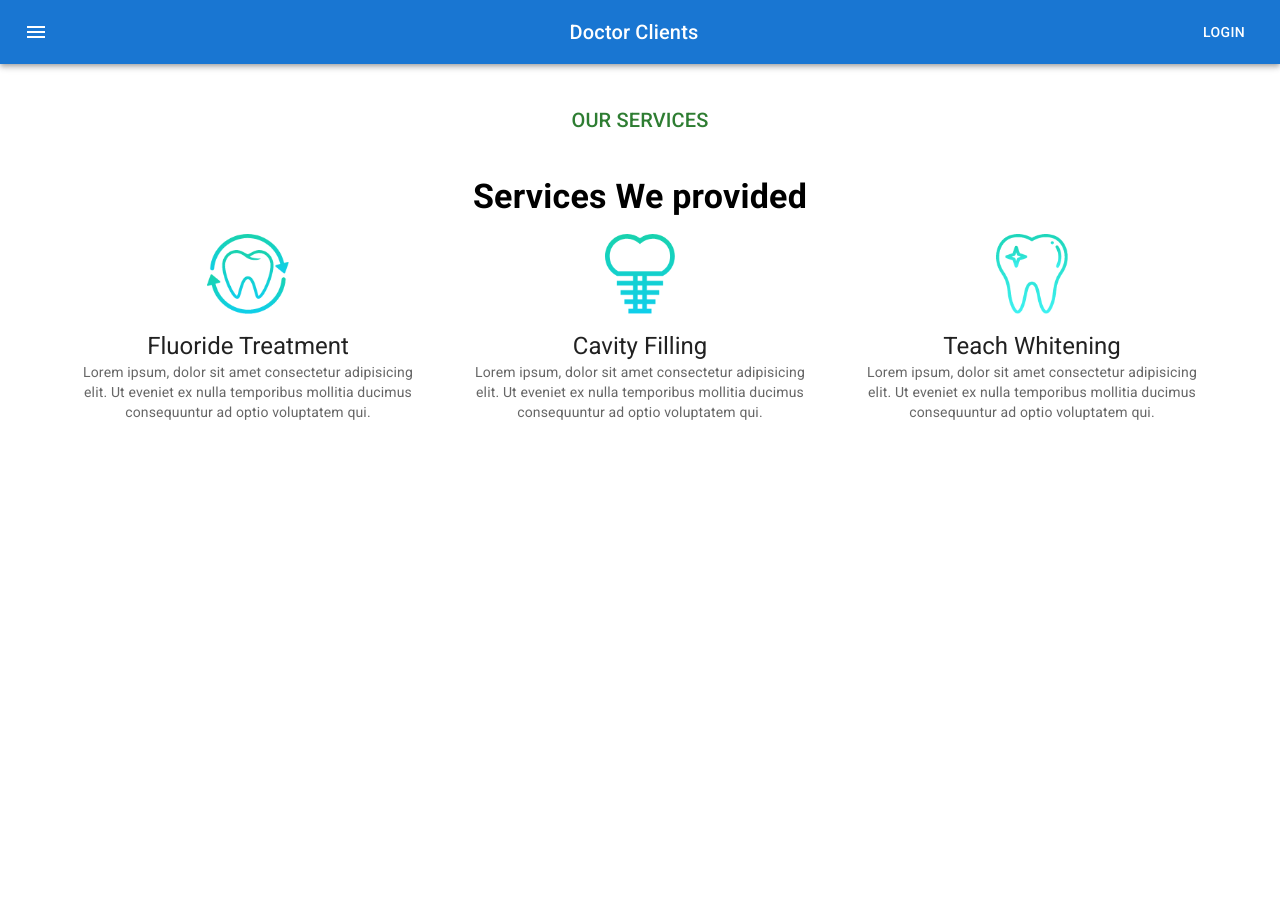
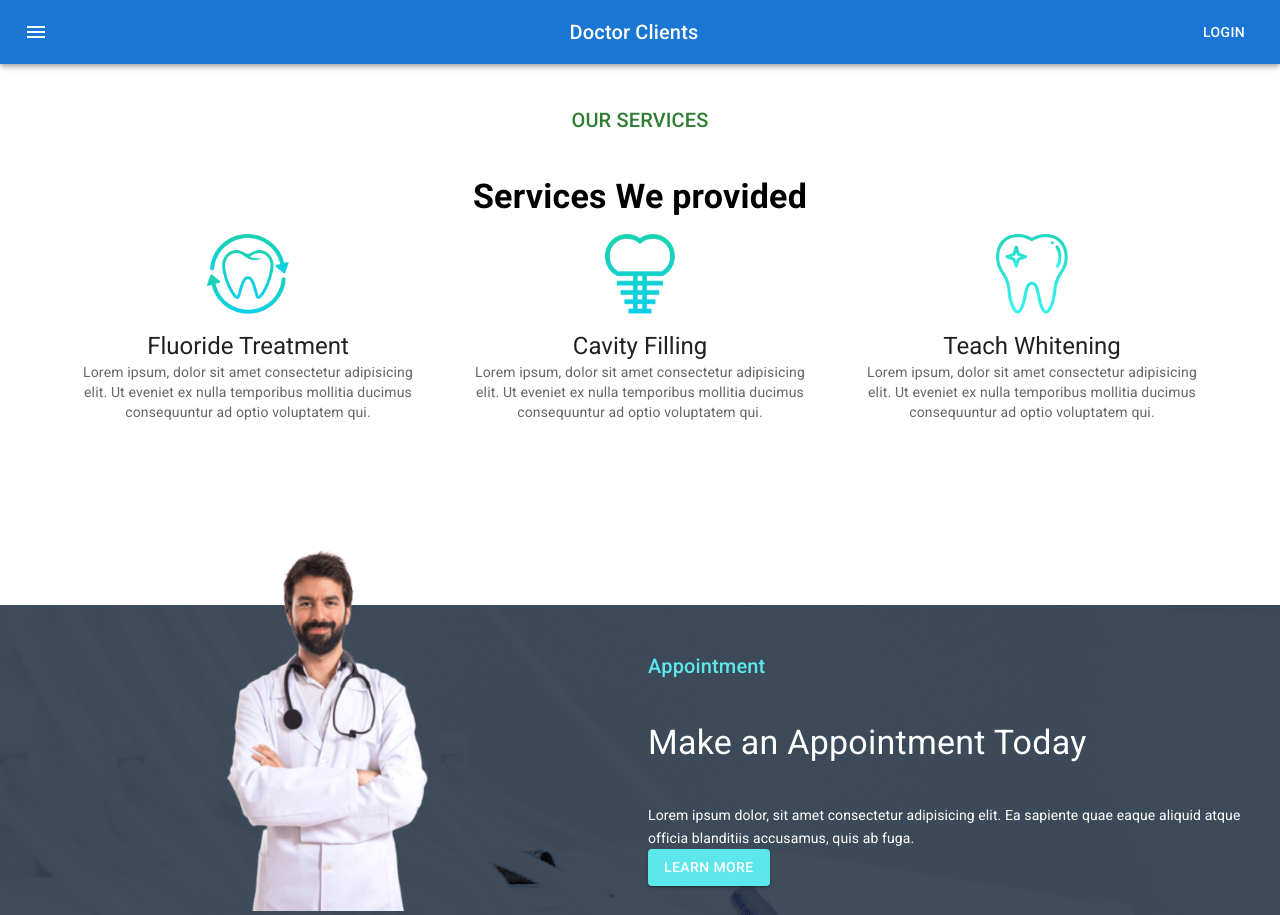
Before and after one commit to rimonhossain12/doctor-portal-client, a React (Create React App) app: page / in a window 1280 px wide. Before the commit the page ends 800 px from the top, so only its background shows below. Built offline with nearby package versions, Linux system fonts and the light colour scheme.

Commit message:
navigation part is complete

```diff
--- /dev/null
+++ b/src/Pages/Home/AppointmentBanner/AppointmentBanner.js
@@ -0,0 +1,46 @@
+import React from 'react';
+import Box from '@mui/material/Box';
+import Grid from '@mui/material/Grid';
+import doctor from '../../../images/doctor.png';
+import bg from '../../../images/appointment-bg.png';
+import { Button, Typography } from '@mui/material';
+
+const appointmentBanner = {
+    background: `url(${bg})`,
+    backgroundColor: 'rgba(45,58,74,.9)',
+    backgroundBlendMode:'darken, luminosity',
+    marginTop: 175
+
+}
+
+const AppointmentBanner = () => {
+    return (
+        <Box style={appointmentBanner} sx={{ flexGrow: 1 }}>
+            <Grid container spacing={2}>
+                <Grid item xs={12} md={6}>
+                    <img
+                        style={{ width: 400, marginTop: '-110px' }}
+                        src={doctor} alt="" />
+                </Grid>
+                <Grid item xs={12} md={6} sx={{ display: 'flex',justifyContent:'flex-start',alignItems:'center',textAlign:'left' }}>
+                  <Box>
+                        <Typography variant="h6" sx={{mb:5}} style={{ color: '#5CE7ED' }}>
+                            Appointment
+                        </Typography>
+
+                        <Typography variant="h4" sx={{ my: 5 }} style={{ color: 'white' }}>
+                            Make an Appointment Today
+                        </Typography>
+
+                        <Typography variant="h6" style={{ color: 'white', fontSize: '14px', fontWeight: '400' }}>
+                            Lorem ipsum dolor, sit amet consectetur adipisicing elit. Ea sapiente quae eaque aliquid atque officia blanditiis accusamus, quis ab fuga.
+                        </Typography>
+                        <Button variant="contained" style={{ backgroundColor:'#5CE7ED'}}>learn more</Button>
+                  </Box>
+                </Grid>
+            </Grid>
+        </Box>
+    );
+};
+
+export default AppointmentBanner;
--- a/src/Pages/Home/Home/Home.js
+++ b/src/Pages/Home/Home/Home.js
@@ -1,14 +1,15 @@
 import React from 'react';
 import Navigation from '../../Shared/Navigation/Navigation';
 import Services from '../Services/Services';
+import AppointmentBanner from '../AppointmentBanner/AppointmentBanner';
 
 const Home = () => {
     return (
         <div>
            <Navigation></Navigation>
            <Services></Services>
+           <AppointmentBanner></AppointmentBanner>
         </div>
     );
 };
-
 export default Home;
```
